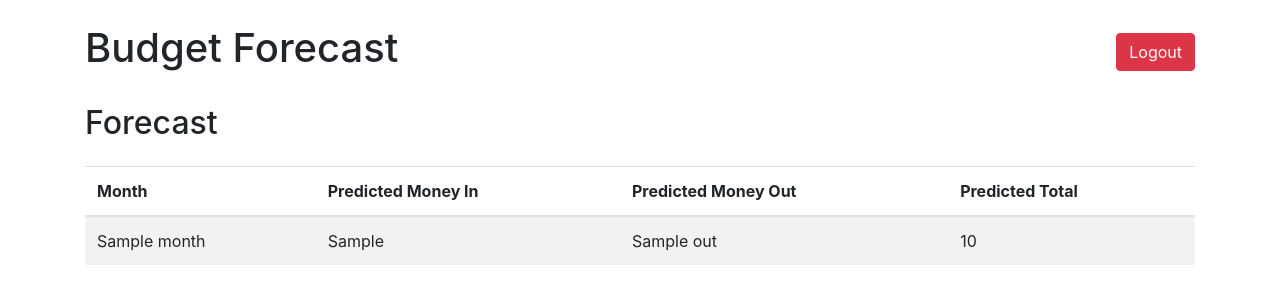
After one commit to augustinecyr/AWS-budget-tracker, a Flask app: template templates/forecast.html in a window 1280 px wide. The commit adds this page. Shown: the top 304 px of the page. Run offline with Flask 3, Linux system fonts and the light colour scheme; the template is opened without the code that fills it: most values are stand-ins (such as "Sample title", 1, 10 or a date in 2020); some libraries are stand-ins or nearby versions.

Commit message:
added logging function, forecasting feature on application.

```diff
--- a/app.py
+++ b/app.py
@@ -1,8 +1,12 @@
 from flask import Flask, render_template, request, redirect, session, url_for
 import pymysql.cursors
+import logging
+from datetime import datetime
+import calendar
 
 app = Flask(__name__)
 app.secret_key = "your_secret_key"
+logging.basicConfig(filename="app.log", level=logging.DEBUG)
 
 # Database connection
 connection = pymysql.connect(
@@ -117,5 +121,80 @@ def delete_expense(id):
         return redirect("/")
 
 
+def predict_budget(expenses):
+
+    # Helper function to convert month names to datetime objects
+    def month_to_date(month_name):
+        return datetime.strptime(month_name, "%B")
+
+    if not expenses:
+        return [], [], [], []
+
+    # Extract data
+    months = [expense["month"] for expense in expenses]
+    money_in = [float(expense["money_in"]) for expense in expenses]
+    money_out = [float(expense["money_out"]) for expense in expenses]
+
+    # Convert month names to datetime objects if needed
+    try:
+        last_month = month_to_date(months[-1])
+    except ValueError:
+        # If conversion fails, return empty lists or handle as needed
+        return [], [], [], []
+
+    # Simple prediction logic: using average of past data
+    avg_in = sum(money_in) / len(money_in)
+    avg_out = sum(money_out) / len(money_out)
+
+    # Predict for the next 3 months
+    predicted_months = []
+    predicted_in = []
+    predicted_out = []
+    predicted_total = []
+
+    for i in range(1, 4):  # Predict for next 3 months
+        next_month = last_month.month + i
+        next_year = last_month.year + (next_month - 1) // 12
+        next_month = (next_month - 1) % 12 + 1
+
+        month_name = calendar.month_name[next_month]
+        month_str = f"{next_year}-{str(next_month).zfill(2)}"
+        predicted_months.append(month_str)
+        predicted_in.append(avg_in)
+        predicted_out.append(avg_out)
+        predicted_total.append(avg_in - avg_out)
+
+    return predicted_months, predicted_in, predicted_out, predicted_total
+
+
+@app.route("/forecast", methods=["POST"])
+def forecast():
+    try:
+        if "username" in session:
+            username = session["username"]
+
+            with connection.cursor() as cursor:
+                sql = "SELECT month, money_in, money_out FROM expenses WHERE username=%s ORDER BY month"
+                cursor.execute(sql, (username,))
+                expenses = cursor.fetchall()
+
+            months, predicted_in, predicted_out, predicted_total = predict_budget(
+                expenses
+            )
+
+            # Combine data into a list of tuples
+            forecast_data = list(zip(months, predicted_in, predicted_out, predicted_total))
+
+            return render_template(
+                "forecast.html",
+                forecast_data=forecast_data
+            )
+        else:
+            return redirect("/")
+    except Exception as e:
+        app.logger.error(f"Error in forecast route: {e}")
+        return "An error occurred", 500
+
+
 if __name__ == "__main__":
-    app.run(host="0.0.0.0", port=8080)
+    app.run(host="0.0.0.0", port=8080, debug=True)
--- /dev/null
+++ b/templates/forecast.html
@@ -0,0 +1,45 @@
+<!DOCTYPE html>
+<html lang="en">
+<head>
+  <meta charset="UTF-8">
+  <meta name="viewport" content="width=device-width, initial-scale=1.0">
+  <title>Budget Forecast</title>
+  <link href="https://maxcdn.bootstrapcdn.com/bootstrap/4.0.0/css/bootstrap.min.css" rel="stylesheet">
+</head>
+<body>
+  <div class="container">
+    <div class="d-flex justify-content-between align-items-center my-4">
+      <h1>Budget Forecast</h1>
+      <form action="/logout" method="post">
+        <button type="submit" class="btn btn-danger">Logout</button>
+      </form>
+    </div>
+
+    <h2 class="my-4">Forecast</h2>
+    <table class="table table-striped">
+      <thead>
+        <tr>
+          <th>Month</th>
+          <th>Predicted Money In</th>
+          <th>Predicted Money Out</th>
+          <th>Predicted Total</th>
+        </tr>
+      </thead>
+      <tbody>
+        {% for month, in_, out, total in forecast_data %}
+        <tr>
+          <td>{{ month }}</td>
+          <td>{{ in_ }}</td>
+          <td>{{ out }}</td>
+          <td>{{ total }}</td>
+        </tr>
+        {% endfor %}
+      </tbody>
+    </table>
+  </div>
+
+  <script src="https://code.jquery.com/jquery-3.2.1.slim.min.js"></script>
+  <script src="https://cdnjs.cloudflare.com/ajax/libs/popper.js/1.12.9/umd/popper.min.js"></script>
+  <script src="https://maxcdn.bootstrapcdn.com/bootstrap/4.0.0/js/bootstrap.min.js"></script>
+</body>
+</html>
```
Also changed, not shown: commands.md (+17 -14 lines), templates/dashboard.html (+10 -3 lines), README.md.
